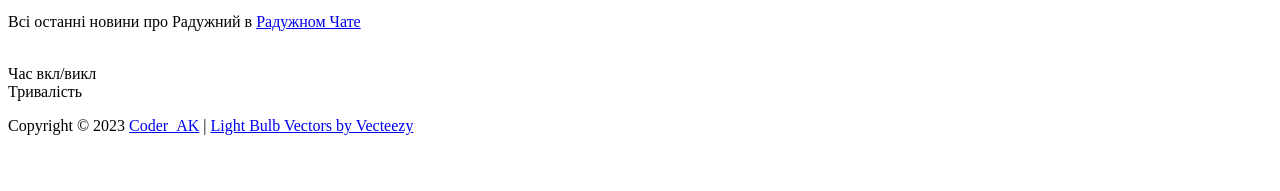
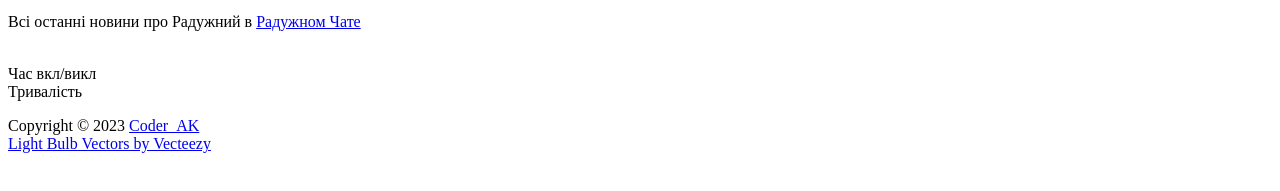
Before and after one commit to Coder-ak/svitlo-e, a website: page src/client/index.html in a window 1280 px wide. Shown: the part 569-760 px from the top of the page. Drawn offline with Linux system fonts and the light colour scheme; files whose address does not match are found by name.

Commit message:
fix footer layout

```diff
--- a/src/client/index.html
+++ b/src/client/index.html
@@ -59,8 +59,9 @@
 
   <div class="footer">
     <div class="container">
-      <p class="p-small">Copyright © 2023 <a href="https://coderak.net">Coder_AK</a> | <a
-          href="https://www.vecteezy.com/free-vector/light-bulb">Light Bulb Vectors by Vecteezy</a></p>
+      <p class="p-small">Copyright © 2023 <a href="https://coderak.net">Coder_AK</a><br/>
+        <a href="https://www.vecteezy.com/free-vector/light-bulb">Light Bulb Vectors by Vecteezy</a>
+      </p>
     </div>
   </div>
   <div id="error" class="error"></div>
--- a/src/client/style.less
+++ b/src/client/style.less
@@ -81,7 +81,7 @@ a {
 }
 
 .p-small {
-  font: 400 0.875rem/1.5rem "Open Sans", sans-serif;
+  font: 400 0.875rem/1.1rem "Open Sans", sans-serif;
 }
 
 .error {
```
